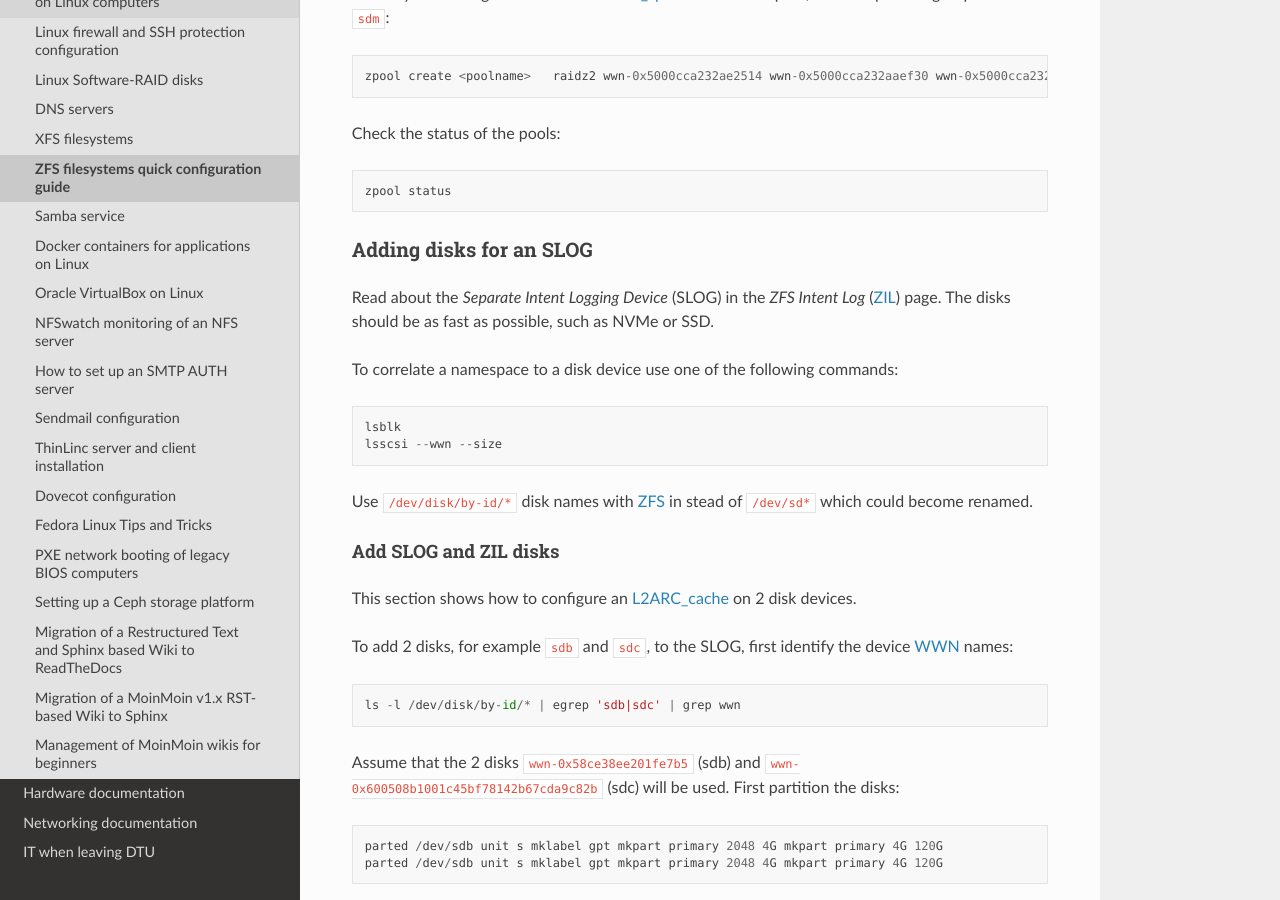
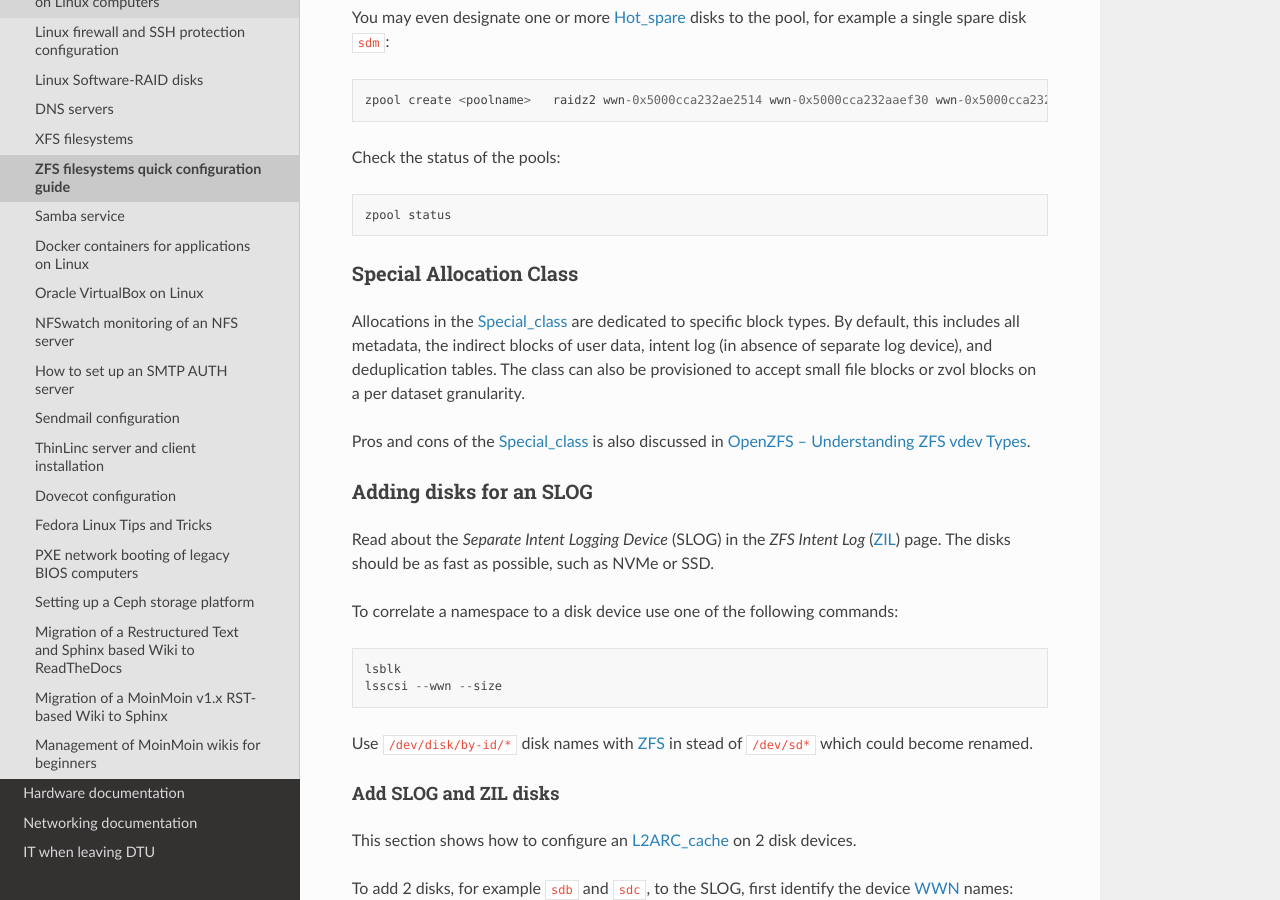
Before and after one commit to OleHolmNielsen/ITwiki, a Sphinx documentation site: the page built from docs/ZFS_filesystems.rst, in a window 1280 px wide and 900 px high, scrolled down 5755 px. Built offline with Sphinx 7.4.7 and the Read the Docs theme 3.1.0, drawn with Linux system fonts in a browser that asks for light colours; some of the changed text lies outside the part shown.

Commit message:
Added section on Special Allocation Class

```diff
--- a/docs/ZFS_filesystems.rst
+++ b/docs/ZFS_filesystems.rst
@@ -257,6 +257,18 @@ Check the status of the pools::
 .. _RAIDZ: https://www.raidz-calculator.com/raidz-types-reference.aspx
 .. _VDEV: https://www.45drives.com/community/articles/how-zfs-organizes-its-data/
 .. _Hot_spare: https://en.wikipedia.org/wiki/Hot_spare
+
+Special Allocation Class
+----------------------------
+
+Allocations in the Special_class_ are dedicated to specific block types.
+By default, this includes all metadata, the indirect blocks of user data, intent log (in absence of separate log device), and deduplication tables.
+The class can also be provisioned to accept small file blocks or zvol blocks on a per dataset granularity.
+
+Pros and cons of the Special_class_ is also discussed in
+`OpenZFS – Understanding ZFS vdev Types <https://klarasystems.com/articles/openzfs-understanding-zfs-vdev-types/>`_.
+
+.. _Special_class: https://openzfs.github.io/openzfs-docs/man/master/7/zpoolconcepts.7.html#Special_Allocation_Class
 
 Adding disks for an SLOG
 ------------------------------
```
